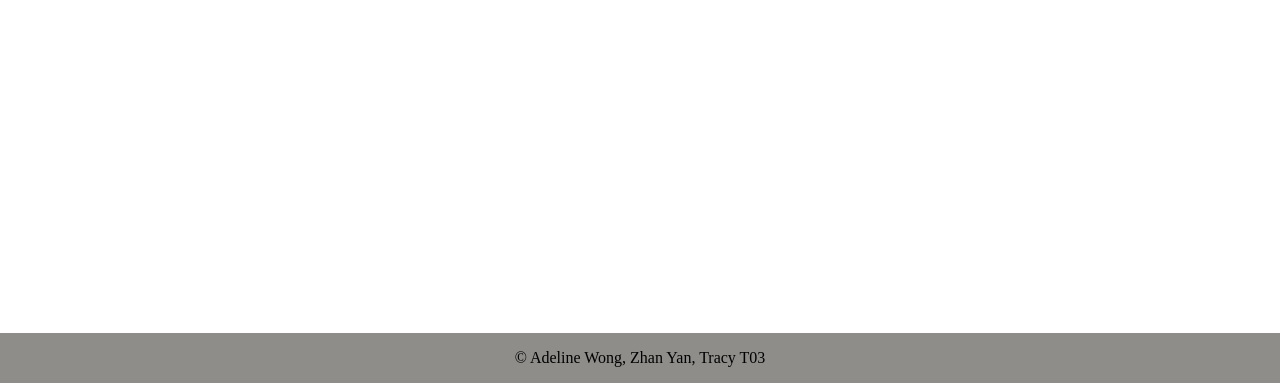
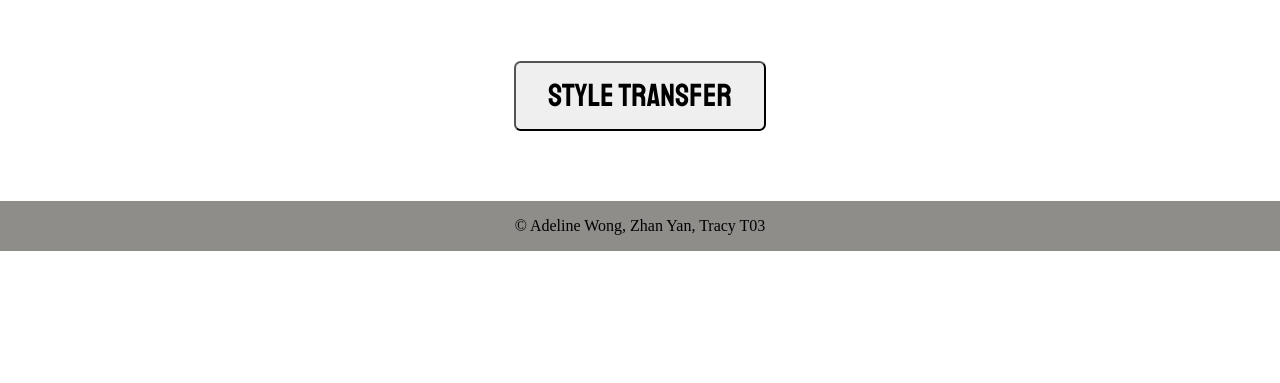
Before and after one commit to mrzzy/Portfolio-I, a website: page frontend/public/edit.html in a window 1280 px wide. Shown: the part 575-958 px from the top of the page. After the commit the page ends 826 px from the top, so only its background shows below. Drawn offline with Linux system fonts and the light colour scheme.

Commit message:
Added transfer style button for user to trigger style transfer

```diff
--- a/frontend/assets/css/style.css
+++ b/frontend/assets/css/style.css
@@ -145,10 +145,11 @@ a{
     z-index: -1;
 }
 
+main {
+    min-height: 71vh;
+}
+
 /*the copyright footer*/
-section {
-    height: 700px;
-}
 footer{
 	display: flex;
 	justify-content: center;
@@ -203,6 +204,19 @@ footer{
     font-family: 'Staatliches', cursive;
     font-size: 3vw;
     margin: 5%;
+}
+
+button.transfer {
+    display: block;
+    font-family: 'Staatliches', cursive;
+    border-radius: 5pt;
+    font-weight: 100;
+    font-size: 2em;
+    padding-left: 1em;
+    padding-right: 1em;
+    padding-top: 0.4em;
+    padding-bottom: 0.4em;
+    margin: auto;
 }
 
 /* For mobile phones: */
--- a/frontend/public/edit.html
+++ b/frontend/public/edit.html
@@ -6,6 +6,8 @@
 	<meta name="viewport" content="width=device-width, initial-scale=1.0">
 	<!-- font links -->
 	<link href="https://fonts.googleapis.com/css?family=Major+Mono+Display|Staatliches" rel="stylesheet">
+
+    <!-- client side js -->
 </head>
 <body>
 	<header>
@@ -18,27 +20,28 @@
 
 	    		</nav>
 	</header>
+    <main>
         <section class="container-edit">
             <div class="steps">
                 <h3>Step 1: Choose your image</h3>
 
-			<input type="file" name="file" id="file" class="inputfile" />
+                <input type="file" name="content" id="file" class="inputfile" />
                 <label for="file"><img src="/assets/image/camera.jpg"></label>
             </div>
             <div class="steps">
                 <h3>Step 2: Choose your prefered art style</h3>
 
-			<input type="file" name="file" id="file" class="inputfile" />
+                <input type="file" name="style" id="file" class="inputfile" />
                 <label for="file"><img src="/assets/image/painting.jpg"></label>
             </div>
+        </section>
 
-	</section>
+        <button class="transfer"> Style Transfer </button>
+    </main>
 
 	<footer>
 		<p> &copy; Adeline Wong, Zhan Yan, Tracy T03</p>
-
 	</footer>
-
 
 </body>
 </html>
```
Lines whose indentation alone changed are shown as unchanged.
